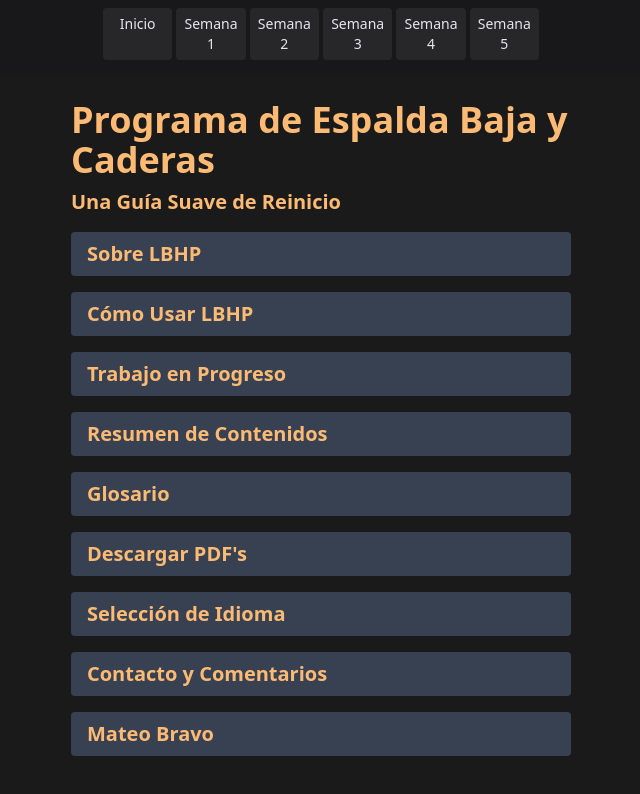
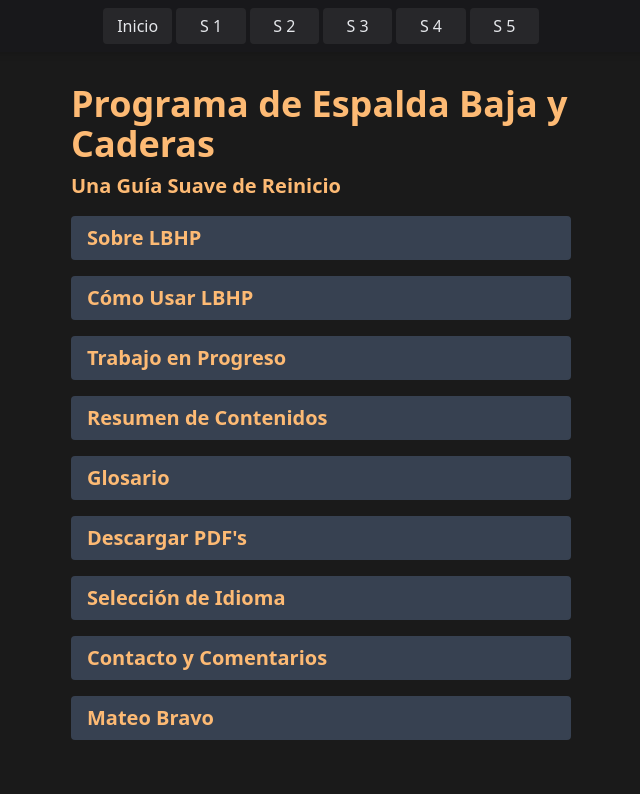
Before and after one commit to computermancer/LBHP, a Next.js app: page /espanol/inicio in a window 1280 px wide. Shown: the top 794 px of the page, without its empty margins (319-959 px from the left). Built offline with nearby package versions, Linux system fonts and the light colour scheme.

Commit message:
fix: abbreviate week/semana to W/S in navigation and restore base font size

```diff
--- a/components/Nav.js
+++ b/components/Nav.js
@@ -3,12 +3,12 @@ export default function Nav() {
   return (
     <div className="sticky top-0 z-50 flex justify-center bg-zinc-900 px-8 shadow-md">
       <nav className="flex gap-1 text-gray-200 px-2 py-2 max-w-[500px] w-full mx-auto">
-        <Link className="flex-1 bg-zinc-800 px-2 py-1.5 rounded text-sm hover:bg-zinc-700 text-center" href="/home">Home</Link>
-        <Link className="flex-1 bg-zinc-800 px-2 py-1.5 rounded text-sm hover:bg-zinc-700 text-center" href="/week1">Week 1</Link>
-        <Link className="flex-1 bg-zinc-800 px-2 py-1.5 rounded text-sm hover:bg-zinc-700 text-center" href="/week2">Week 2</Link>
-        <Link className="flex-1 bg-zinc-800 px-2 py-1.5 rounded text-sm hover:bg-zinc-700 text-center" href="/week3">Week 3</Link>
-        <Link className="flex-1 bg-zinc-800 px-2 py-1.5 rounded text-sm hover:bg-zinc-700 text-center" href="/week4">Week 4</Link>
-        <Link className="flex-1 bg-zinc-800 px-2 py-1.5 rounded text-sm hover:bg-zinc-700 text-center" href="/week5">Week 5</Link>
+        <Link className="flex-1 bg-zinc-800 px-2 py-1.5 rounded text-base hover:bg-zinc-700 text-center" href="/home">Home</Link>
+        <Link className="flex-1 bg-zinc-800 px-2 py-1.5 rounded text-base hover:bg-zinc-700 text-center" href="/week1">W 1</Link>
+        <Link className="flex-1 bg-zinc-800 px-2 py-1.5 rounded text-base hover:bg-zinc-700 text-center" href="/week2">W 2</Link>
+        <Link className="flex-1 bg-zinc-800 px-2 py-1.5 rounded text-base hover:bg-zinc-700 text-center" href="/week3">W 3</Link>
+        <Link className="flex-1 bg-zinc-800 px-2 py-1.5 rounded text-base hover:bg-zinc-700 text-center" href="/week4">W 4</Link>
+        <Link className="flex-1 bg-zinc-800 px-2 py-1.5 rounded text-base hover:bg-zinc-700 text-center" href="/week5">W 5</Link>
       </nav>
     </div>
   );
--- a/components/NavEspanol.js
+++ b/components/NavEspanol.js
@@ -1,15 +1,28 @@
 import Link from 'next/link';
+import { useEffect, useRef } from 'react';
 
 export default function NavEspanol() {
+  const buttonRef = useRef(null);
+
+  useEffect(() => {
+    if (buttonRef.current) {
+      const rect = buttonRef.current.getBoundingClientRect();
+      console.log('Semana 1 button dimensions:', {
+        width: Math.round(rect.width),
+        height: Math.round(rect.height),
+      });
+    }
+  }, []);
+
   return (
     <div className="sticky top-0 z-50 flex justify-center bg-zinc-900 shadow-md">
       <nav className="flex gap-1 text-gray-200 px-8 py-2 max-w-[500px] w-full mx-auto">
-        <Link className="flex-1 bg-zinc-800 px-2 py-1.5 rounded text-sm hover:bg-zinc-700 text-center" href="/espanol/inicio">Inicio</Link>
-        <Link className="flex-1 bg-zinc-800 px-2 py-1.5 rounded text-sm hover:bg-zinc-700 text-center" href="/espanol/semana1">Semana 1</Link>
-        <Link className="flex-1 bg-zinc-800 px-2 py-1.5 rounded text-sm hover:bg-zinc-700 text-center" href="/espanol/semana2">Semana 2</Link>
-        <Link className="flex-1 bg-zinc-800 px-2 py-1.5 rounded text-sm hover:bg-zinc-700 text-center" href="/espanol/semana3">Semana 3</Link>
-        <Link className="flex-1 bg-zinc-800 px-2 py-1.5 rounded text-sm hover:bg-zinc-700 text-center" href="/espanol/semana4">Semana 4</Link>
-        <Link className="flex-1 bg-zinc-800 px-2 py-1.5 rounded text-sm hover:bg-zinc-700 text-center" href="/espanol/semana5">Semana 5</Link>
+        <Link className="flex-1 bg-zinc-800 px-2 py-1.5 rounded text-base hover:bg-zinc-700 text-center" href="/espanol/inicio">Inicio</Link>
+        <Link ref={buttonRef} className="flex-1 bg-zinc-800 px-2 py-1.5 rounded text-base hover:bg-zinc-700 text-center" href="/espanol/semana1">S 1</Link>
+        <Link className="flex-1 bg-zinc-800 px-2 py-1.5 rounded text-base hover:bg-zinc-700 text-center" href="/espanol/semana2">S 2</Link>
+        <Link className="flex-1 bg-zinc-800 px-2 py-1.5 rounded text-base hover:bg-zinc-700 text-center" href="/espanol/semana3">S 3</Link>
+        <Link className="flex-1 bg-zinc-800 px-2 py-1.5 rounded text-base hover:bg-zinc-700 text-center" href="/espanol/semana4">S 4</Link>
+        <Link className="flex-1 bg-zinc-800 px-2 py-1.5 rounded text-base hover:bg-zinc-700 text-center" href="/espanol/semana5">S 5</Link>
       </nav>
     </div>
   );
```
